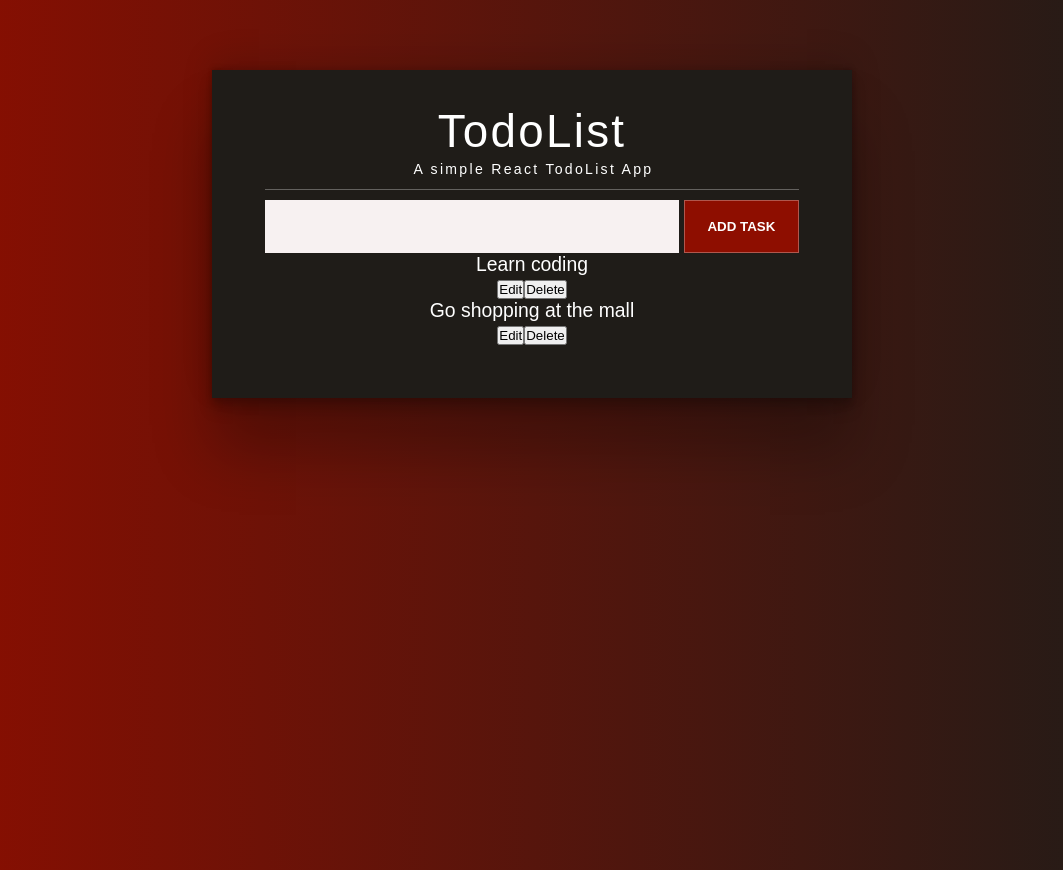
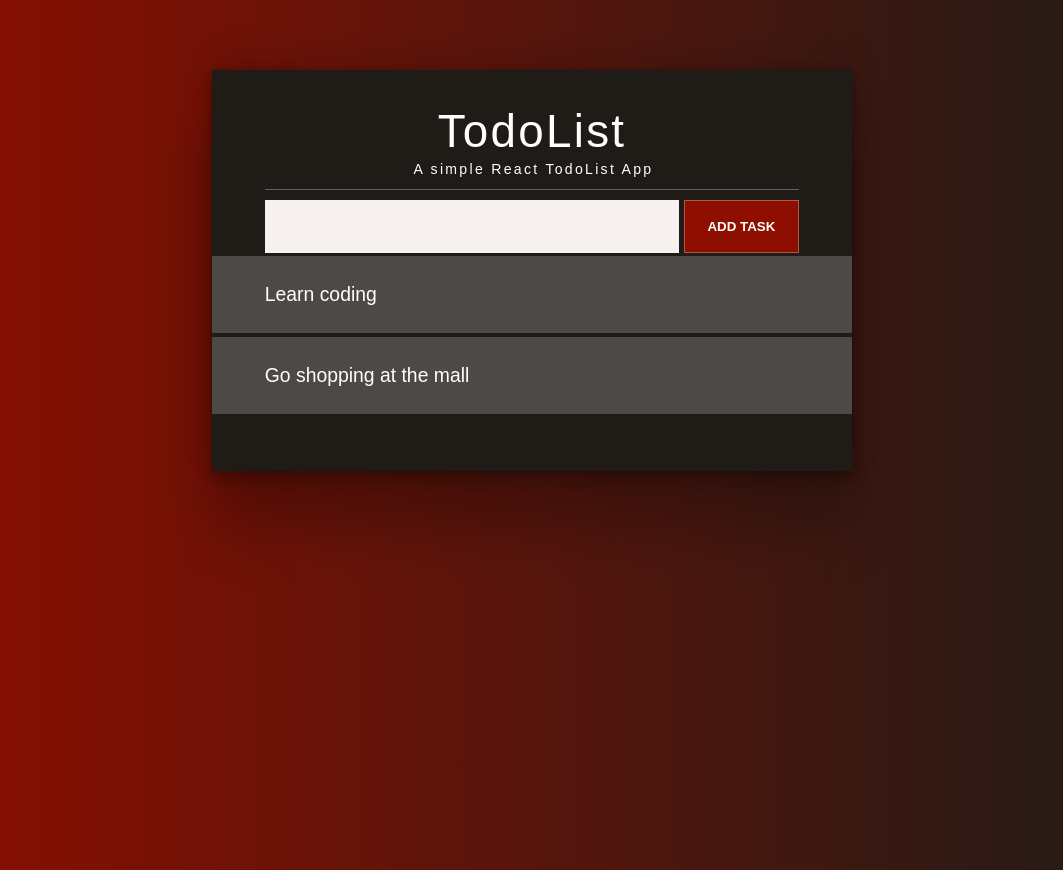
Before and after one commit to JohnMwendwa/todolist, a React (Create React App) app: page / in a window 1280 px wide. Shown: the whole page, without its empty margins (108-1171 px from the left). Built offline with nearby package versions, Linux system fonts and the light colour scheme; the HTML template or start-up script is replaced by a standard one.

Commit message:
import Todo stylesheet

```diff
--- a/src/components/Todo.js
+++ b/src/components/Todo.js
@@ -1,7 +1,7 @@
 import React, { useContext,useState } from 'react';
 import {DispatchContext} from '../context/todos.context';
 import EditTodoForm from './EditTodoForm';
-
+import './Todo.css';
 
 function Todo({id,todo}) {
     const dispatch = useContext(DispatchContext);
@@ -11,10 +11,18 @@
     }
   return (
         isEdit ? <EditTodoForm  id={id} todo={todo} toggleEdit={handleEdit}  /> :
-     <div>
-        <li>{todo}</li>
-        <button onClick={handleEdit}>Edit</button>
-        <button onClick={()=>dispatch({type:"REMOVE",id:id})}>Delete</button>
+     <div className='Todo'>
+        <li>
+          {todo}
+          </li>
+      <div className='Todo-buttons'>
+        <button onClick={handleEdit}>
+          <i className="fas fa-pen" />
+        </button>
+        <button onClick={()=>dispatch({type:"REMOVE",id:id})}>
+           <i className="fas fa-trash"/>
+        </button>
+      </div>
     </div>
 
 
```
